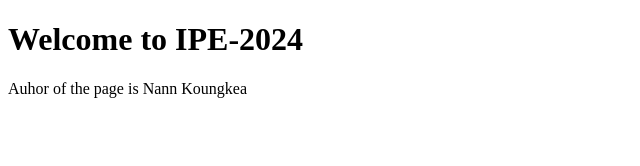
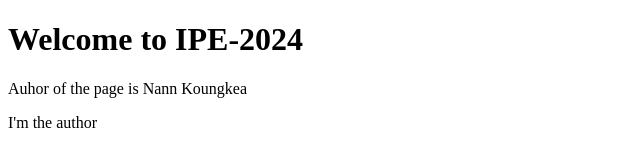
Before and after one commit to Koungkea101/midterm-ipe-2024, a plain HTML site: page index.html in a window 1280 px wide. Shown: the full height of the page, 0-640 px from the left. Drawn offline with Linux system fonts and the light colour scheme.

Commit message:
Update index.html

```diff
--- a/index.html
+++ b/index.html
@@ -9,5 +9,6 @@
 <body>
     <h1>Welcome to IPE-2024</h1>
     <p>Auhor of the page is Nann Koungkea</p>
+    <p>I'm the author</p>
 </body>
 </html>
```
